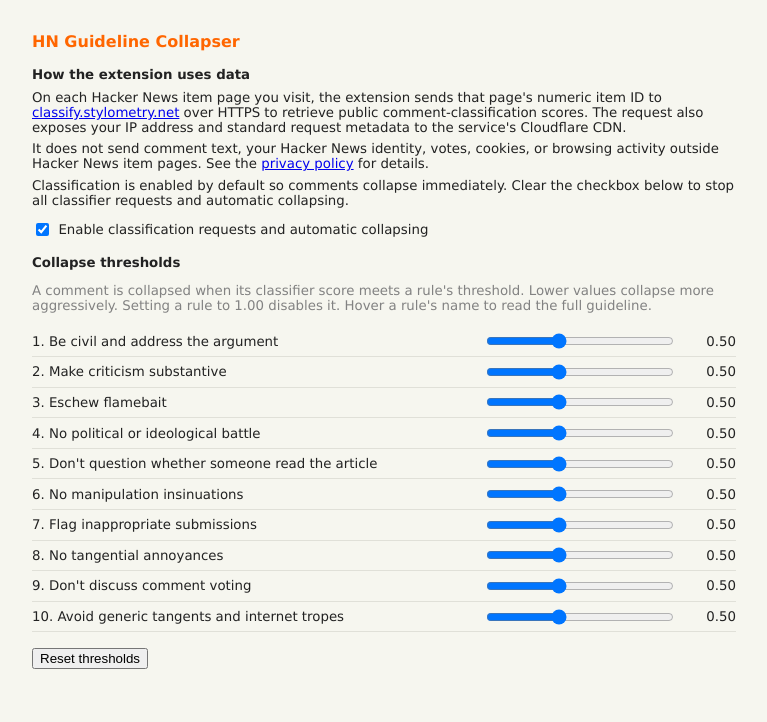
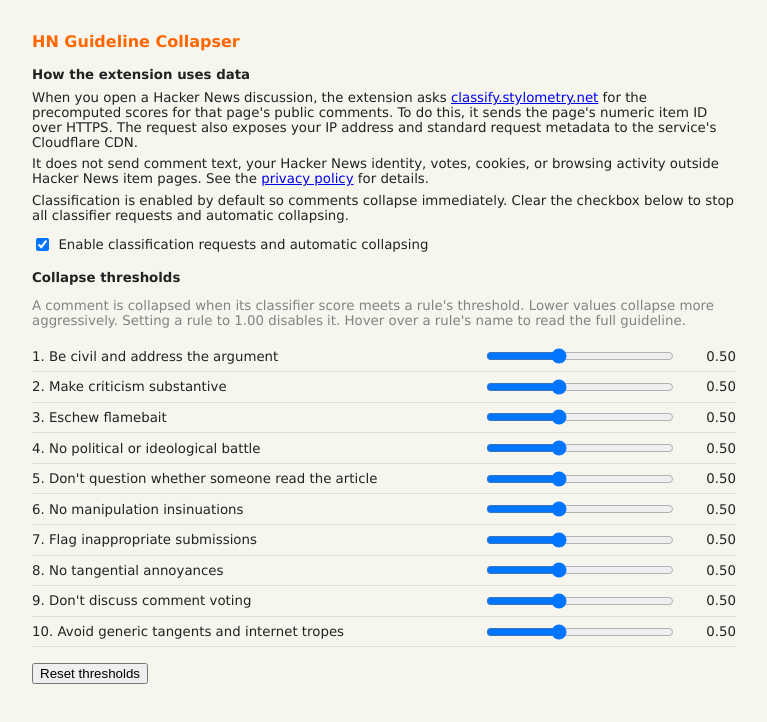
Before and after one commit to chris124567/hn_extension, a browser extension: page options.html in a window 1280 px wide. Shown: the whole page, without its empty margins (256-1023 px from the left). Drawn offline with Linux system fonts and the light colour scheme.

Commit message:
make wording more clear

```diff
--- a/options.html
+++ b/options.html
@@ -93,17 +93,17 @@
       <section class="notice" aria-labelledby="enable-heading">
         <h2 id="enable-heading">How the extension uses data</h2>
         <p>
-          On each Hacker News item page you visit, the extension sends that
-          page's numeric item ID to
+          When you open a Hacker News discussion, the extension asks
           <a
             href="https://classify.stylometry.net/about"
             target="_blank"
             rel="noopener noreferrer"
             >classify.stylometry.net</a
           >
-          over HTTPS to retrieve public comment-classification scores. The
-          request also exposes your IP address and standard request metadata to
-          the service's Cloudflare CDN.
+          for the precomputed scores for that page's public comments. To do
+          this, it sends the page's numeric item ID over HTTPS. The request also
+          exposes your IP address and standard request metadata to the service's
+          Cloudflare CDN.
         </p>
         <p>
           It does not send comment text, your Hacker News identity, votes,
@@ -132,7 +132,7 @@
         <p class="hint">
           A comment is collapsed when its classifier score meets a rule's
           threshold. Lower values collapse more aggressively. Setting a rule to
-          1.00 disables it. Hover a rule's name to read the full guideline.
+          1.00 disables it. Hover over a rule's name to read the full guideline.
         </p>
         <div id="rules"></div>
       </section>
```
Also changed, not shown: store/screenshot-settings.png.
